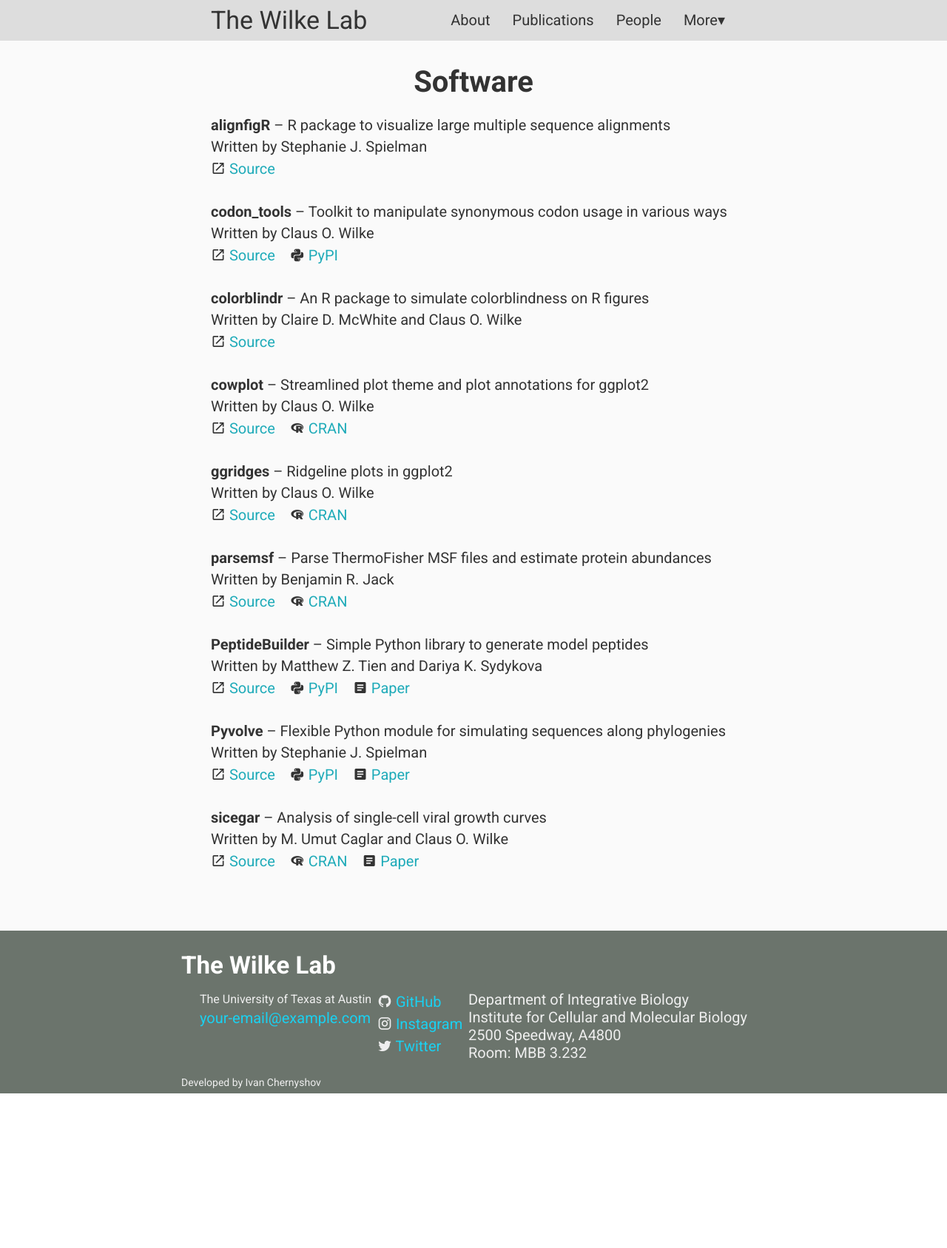
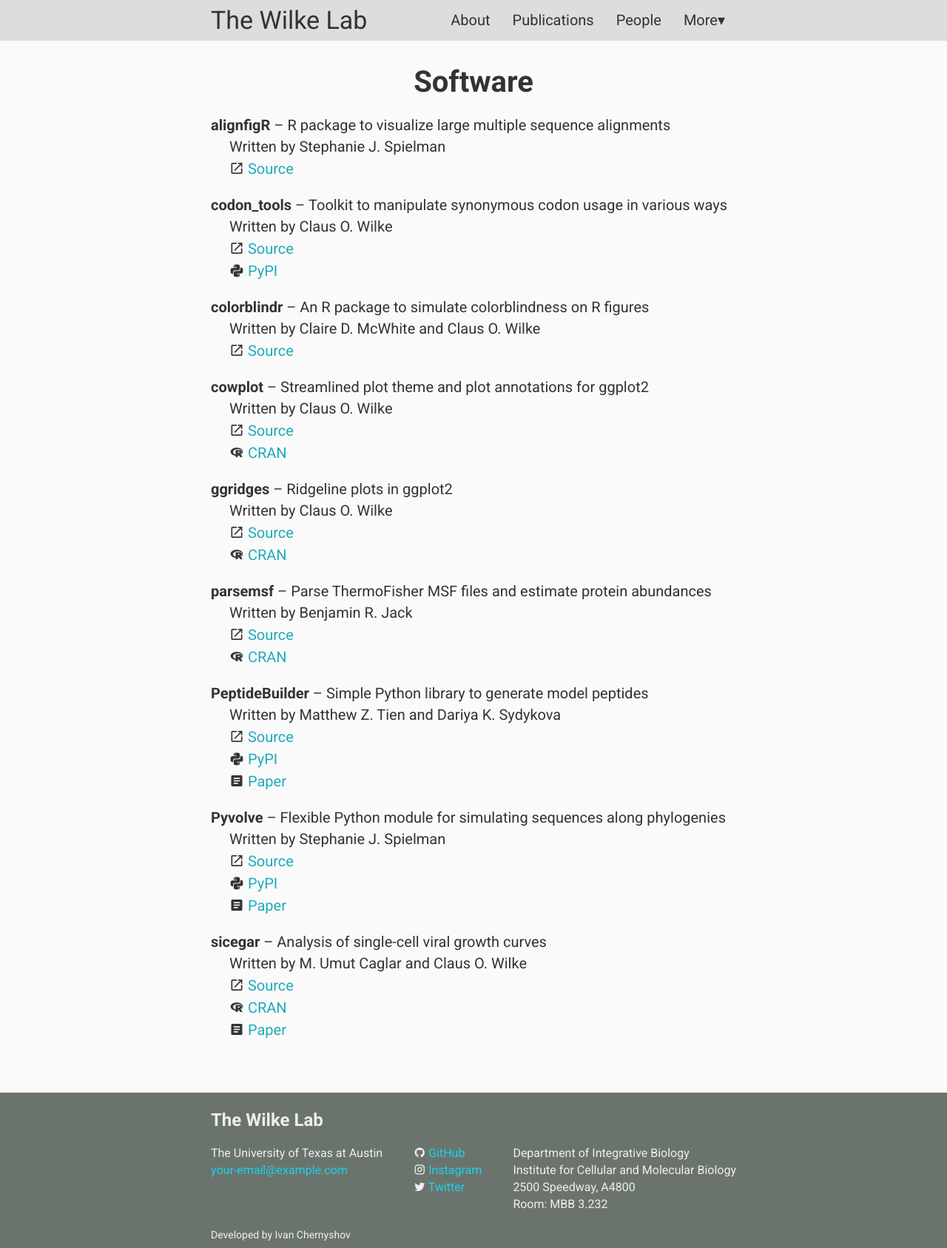
Before and after one commit to wilkelab/wilkelab.github.io, a Jekyll site: the page built from software.html, in a window 1280 px wide. Shown: the whole page at 74% size. Built offline with Jekyll 4.4.1, drawn with Linux system fonts in a browser that asks for light colours; nearby versions of some CDN libraries; before the commit the page ends 1478 px from its top, so only the background shows below that.

Commit message:
fixed footer, software, menu

```diff
--- a/_includes/header.html
+++ b/_includes/header.html
@@ -1,14 +1,22 @@
 <div class="menu-wrap">
   <div class="menu-outer">
     <div class="menu-inner">
-        <a class="menu-title" href="{{ site.baseurl }}/">{{ site.title }}</a>
+      <a class="menu-title" href="{{ site.baseurl }}/">{{ site.title }}</a>
       <div class="menu-spacer"></div>
       {% for el in site.data.menu limit:3 %}
-        {% assign curPage = site.baseurl | append: '/' | append: el.link %}
-        <a class="menu-element{% if curPage == page.url %} menu-active{% endif %}" href="{{ site.baseurl }}/{{el.link }}">{{ el.title }}</a>
+      {% assign curPage = site.baseurl | append: '/' | append: el.link %}
+      <a class="menu-element{% if curPage == page.url %} menu-active{% endif %}"
+        href="{{ site.baseurl }}/{{el.link }}">{{ el.title }}</a>
       {% endfor %}
       {% if site.data.menu.size > 3 %}
-        <div class="menu-element">More▾</div>
+      <div id="menu-more" class="menu-element">More▾
+        <div class="menu-more">
+          {% for el in site.data.menu offset:3 %}
+          <a class="menu-element{% if curPage == page.url %} menu-active{% endif %}"
+            href="{{ site.baseurl }}/{{el.link }}">{{ el.title }}</a>
+          {% endfor %}
+        </div>
+      </div>
       {% endif %}
     </div>
   </div>
--- a/css/main.css
+++ b/css/main.css
@@ -6,6 +6,7 @@ div, body, button, ul, li, p, a, main {
   vertical-align:baseline;
   background:transparent;
   box-sizing: border-box;
+  line-height: 1.45;
 }
 ul{
   list-style-type: none;
@@ -58,6 +59,9 @@ a{
   width: 100%;
   height: 55px;
 }
+.menu-wrap *{
+  line-height: inherit;
+}
 .menu-wrap a{
   color:#333333;
 }
@@ -93,36 +97,50 @@ a{
 .menu-active{
   background-color: #9be5f2;
 }
-
+/*more*/
+.menu-more{
+  position: absolute;
+  top:55px;
+  right:calc(50vw - 380px);
+  z-index:10;
+  background:#dddddd;
+  line-height: 55px;
+  display: none;
+  flex-wrap: wrap;
+  margin-right: 15px;
+  width:200px;
+}
+.menu-more a{
+  width:100%;
+}
+#menu-more:hover .menu-more{
+  display: flex;
+}
 /*--- footer ---*/
 .footer-wrap{
   margin-top: 50px;
   background-color: rgb(107, 116, 108);
 }
-.footer-wrap li, .footer-wrap div, .footer-wrap p, .footer-wrap span{
+.footer-wrap li, .footer-wrap div, .footer-wrap p, .footer-wrap span, .footer-wrap h2{
   color:#eeeeee;
 }
 .footer-wrap a{
   color:#1ad1f1;
 }
 .footer-wrap h2{
-  color:white;
+  font-size: 24px;
 }
 .footer-outer{
-  padding: 0 30px 0 30px;
-  width: 100%;
-  max-width: 850px;
+  max-width: 760px;
+  padding:0 25px 0 25px;
   margin: auto;
 }
 .footer-inner{
   width: 100%;
-  max-width: 740px;
-  margin: auto;
   display: flex;
   justify-content: space-between;
 }
-.footer-inner li{
-  line-height: 1.45;
+.footer-inner *{
   font-size: 16px;
 }
 .footer-dev{
@@ -299,3 +317,19 @@ a{
   margin: auto;
   line-height: 1.45;
 }
+.software-element{
+  padding-bottom:20px;
+}
+.software-name{
+  font-weight: bold;
+  display: inline-block;
+}
+.software-tag{
+  display: inline-block;
+}
+.software-author{
+  margin-left:25px;
+}
+.software-links{
+  margin-left:25px;
+}
--- a/software.html
+++ b/software.html
@@ -6,41 +6,45 @@ permalink: /software
 <div class="software">
   <h1> Software </h1>
   {% for sw in site.data.software %}
-    <strong>{{ sw.name }}</strong> –
-    {{ sw.tag_line }} <br/>
+    <div class="software-element">
+      <div class="software-name">{{ sw.name }}</div> –
+      <div class="software-tag">{{ sw.tag_line }}</div>
 
       {% if sw.author %}
-      Written by {{ sw.author }}</br>
+      <div class="software-author">
+        Written by {{ sw.author }}
+      </div>
       {% endif %}
 
+      <div class="software-links">
       {% if sw.source_URL %}
       <a href="{{ sw.source_URL }}">
         <span class="mdi mdi-open-in-new"></span>
         Source
-    </a>&nbsp;&nbsp;
+      </a><br />
       {% endif %}
 
       {% if sw.CRAN_URL %}
       <a href="{{ sw.CRAN_URL }}">
         <span class="mdi mdi-language-r"></span>
         CRAN
-    </a>&nbsp;&nbsp;
+      </a><br />
       {% endif %}
 
       {% if sw.PyPI_URL %}
       <a href="{{ sw.PyPI_URL }}">
         <span class="mdi mdi-language-python"></span>
         PyPI
-    </a>&nbsp;&nbsp;
+      </a><br />
       {% endif %}
 
       {% if sw.paper_URL %}
       <a href="{{ sw.paper_URL }}">
         <span class="mdi mdi-text-box"></span>
         Paper
-    </a>&nbsp;&nbsp;
+      </a> <br />
       {% endif %}
-
-  <br/><br/>
+      </div>
+    </div>
   {% endfor %}
 </div>
```
Lines whose indentation alone changed are shown as unchanged.
